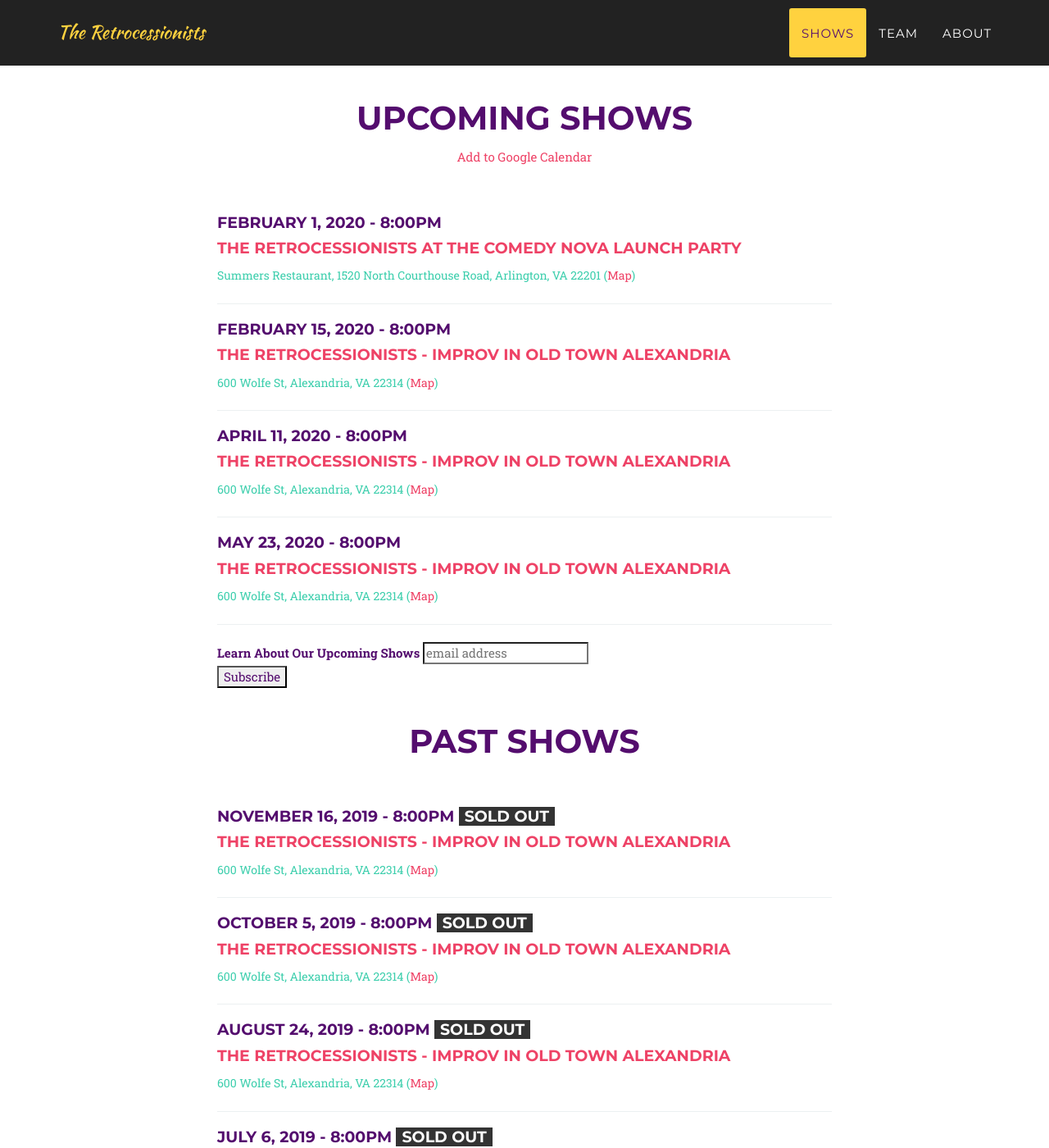
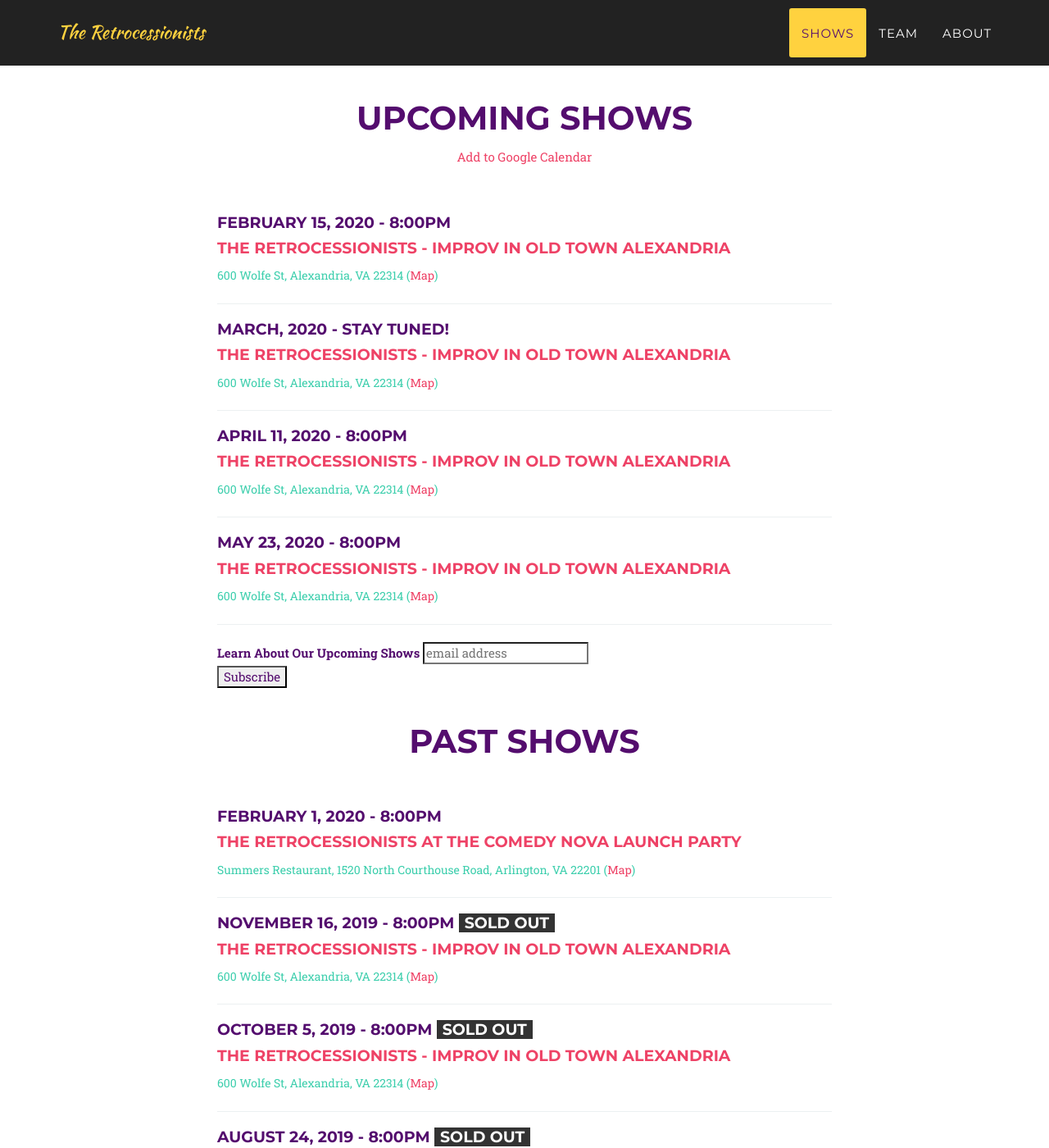
Before and after one commit to yig/RetrosImprovWeb, a Jekyll site: the page built from index.html, in a window 1280 px wide and 1400 px high, scrolled down 911 px. Shown: the whole window at 82% size. Built offline with Jekyll 4.4.1, drawn with Linux system fonts in a browser that asks for light colours; some web fonts are replaced; comment, search, counter and statistics services are not loaded; some of the changed text lies outside the part shown.

Commit message:
updated upcoming and past shows

```diff
--- a/_config.yml
+++ b/_config.yml
@@ -6,13 +6,12 @@ email: retrocessionist.improv@gmail.com
 description: "The Retrocessionists - Improv Comedy in Alexandria, VA"
 
 shows:
-- date: February 1, 2020
-  time: 8:00pm
-  title: The Retrocessionists at the Comedy NOVA Launch Party
-  location: Summers Restaurant, 1520 North Courthouse Road, Arlington, VA 22201
-  url: https://www.eventbrite.com/e/comedy-nova-launch-party-tickets-90464400457
 - date: February 15, 2020
   time: 8:00pm
+  title: The Retrocessionists - Improv in Old Town Alexandria
+  location: 600 Wolfe St, Alexandria, VA 22314
+- date: March, 2020
+  time: Stay tuned!
   title: The Retrocessionists - Improv in Old Town Alexandria
   location: 600 Wolfe St, Alexandria, VA 22314
 - date: April 11, 2020
@@ -24,6 +23,11 @@ shows:
   title: The Retrocessionists - Improv in Old Town Alexandria
   location: 600 Wolfe St, Alexandria, VA 22314
 past_shows:
+- date: February 1, 2020
+  time: 8:00pm
+  title: The Retrocessionists at the Comedy NOVA Launch Party
+  location: Summers Restaurant, 1520 North Courthouse Road, Arlington, VA 22201
+  url: https://www.eventbrite.com/e/comedy-nova-launch-party-tickets-90464400457
 - date: November 16, 2019
   time: 8:00pm
   title: The Retrocessionists - Improv in Old Town Alexandria
```
